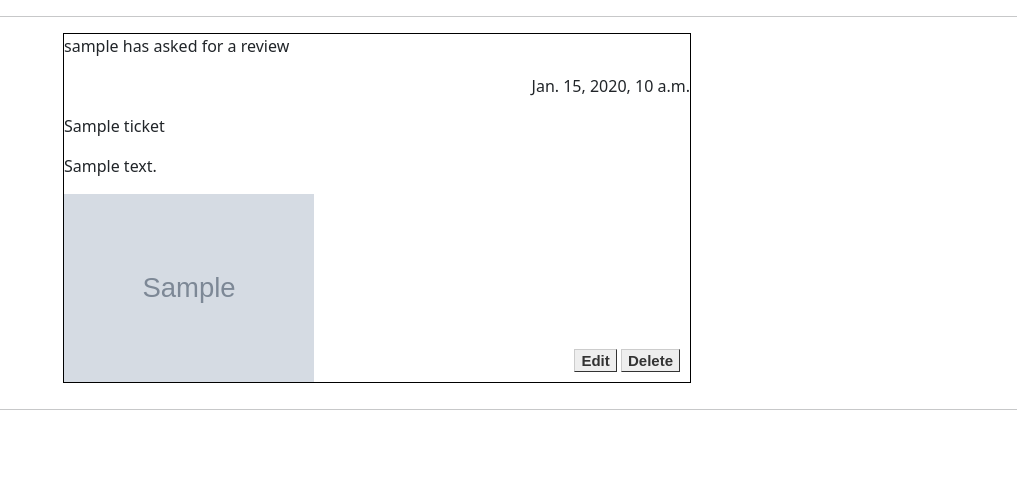
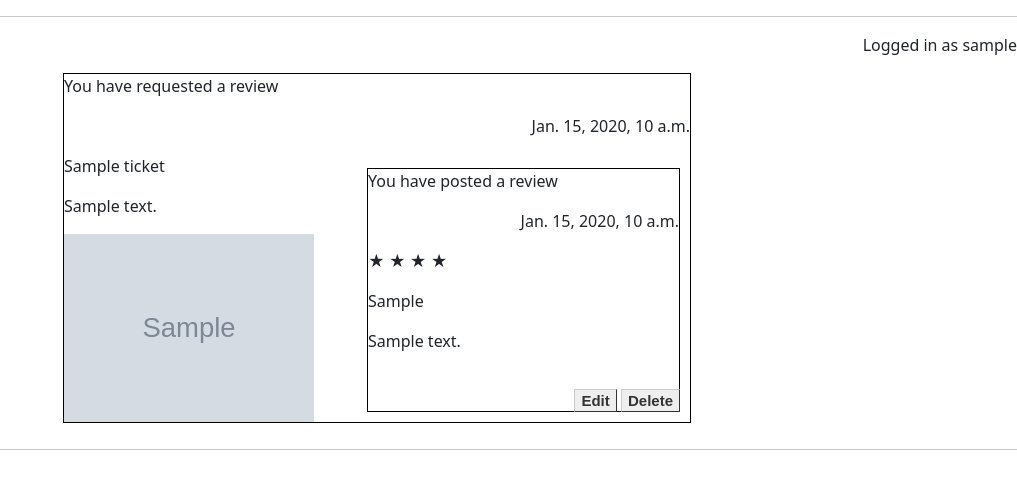
Before and after one commit to harrisafoster/P9_FOSTER_Harris_LitReview, a Django app: page /posts/ in a window 1280 px wide. Shown: the part 56-545 px from the top of the page, without its empty margins (263-1280 px from the left). Run offline with Django 3.2, Linux system fonts and the light colour scheme; a user stored in the database is signed in; tables that the repository leaves empty hold one stand-in row (values such as "Sample post"); grey boxes marked "Sample" are stand-in pictures.

Commit message:
Flux 100% fonctionnel, posts a besoin d'une amélioration sur les boutons, et abonnements à faire.

```diff
--- a/P9LR/LitReview/templates/LitReview/main.html
+++ b/P9LR/LitReview/templates/LitReview/main.html
@@ -29,8 +29,12 @@
             {% endif %}
         </div>
     </nav>
-
     <hr>
+    {% if user.is_authenticated %}
+    <div>
+        <p class="logged-in">Logged in as {{user.username}}</p>
+    </div>
+    {% endif %}
     {% block content %}
     {% endblock %}
     <hr>
--- a/P9LR/LitReview/templates/LitReview/posts.html
+++ b/P9LR/LitReview/templates/LitReview/posts.html
@@ -8,11 +8,44 @@
             <div class="critique">
                 {% for review in list_reviews %}
                     <div class="critique-body">
-                      <p>{{review.user.username}} has asked for a review</p>
+                          {% if review.user.username == user.username %}
+                                <p>You have requested a review</p>
+                          {% else %}
+                                <p>{{review.user.username}} has requested a review</p>
+                          {% endif %}
                           <p class="time_created">{{review.time_created}}</p>
                           <p>{{review.title}}</p>
                           <p>{{review.description}}</p>
                           <img src="{{review.image.url}}">
+                          {% for response in responses %}
+                                {% if response.ticket.pk is review.pk %}
+                                    <div class="response-container">
+                                        {% if response.user.username == user.username %}
+                                            <p>You have posted a review</p>
+                                        {% else %}
+                                            <p>{{response.user.username}} has posted a review</p>
+                                        {% endif %}
+                                        <p class="time_created">{{response.time_created}}</p>
+                                        {% if response.rating is 5 %}
+                                            <p>&#9733 &#9733 &#9733 &#9733 &#9733</p>
+                                        {% endif %}
+                                        {% if response.rating is 4 %}
+                                            <p>&#9733 &#9733 &#9733 &#9733</p>
+                                        {% endif %}
+                                        {% if response.rating is 3 %}
+                                            <p>&#9733 &#9733 &#9733</p>
+                                        {% endif %}
+                                        {% if response.rating is 2 %}
+                                            <p>&#9733 &#9733</p>
+                                        {% endif %}
+                                        {% if response.rating is 1 %}
+                                            <p>&#9733</p>
+                                        {% endif %}
+                                        <p>{{response.headline}}</p>
+                                        <p class="response-text">{{response.body}}</p>
+                                    </div>
+                                {% endif %}
+                          {% endfor %}
                       <div>
                           <a href="{% url 'edit_ticket' review.pk %}" class="button">Edit</a>
                           <a href="{% url 'delete_ticket' review.pk %}" class="button">Delete</a>
--- a/P9LR/LitReview/urls.py
+++ b/P9LR/LitReview/urls.py
@@ -1,7 +1,6 @@
 from django.urls import path
 from . import views
 from .views import PostListView, PersonalPostListView, UpdatePostView, DeletePostView
-
 
 
 urlpatterns = [
@@ -13,7 +12,8 @@ urlpatterns = [
     path('create_review/', views.create_review, name='create_review'),
     path('subscriptions/', views.subscriptions, name='subscriptions'),
     path('posts/', PersonalPostListView.as_view(), name='posts'),
-    path('edit_review/', views.edit_review, name='edit_review'),
+    path('review/edit/<int:pk>/', views.edit_review, name='edit_review'),
+    path('review/remove/<int:pk>/', views.delete_review, name='delete_review'),
     path('ticket/edit/<int:pk>/', UpdatePostView.as_view(), name='edit_ticket'),
     path('ticket/<int:pk>/remove/', DeletePostView.as_view(), name='delete_ticket'),
     path('ticket/respond/<int:pk>/', views.create_response, name='create_response'),
--- a/P9LR/LitReview/views.py
+++ b/P9LR/LitReview/views.py
@@ -72,13 +72,24 @@ class PostListView(ListView):
 
 
 class PersonalPostListView(ListView):
-    model = Ticket
     template_name = 'LitReview/posts.html'
     context_object_name = 'list_reviews'
 
     def get_queryset(self):
-        personal_posts = Ticket.objects.filter(user=self.request.user)
+        personal_reviews = Review.objects.filter(user=self.request.user)
+        reviewed_posts = []
+        for review in personal_reviews:
+            reviewed_posts.append(review.ticket)
+        personal_posts = list(Ticket.objects.filter(user=self.request.user))
+        for post in reviewed_posts:
+            if post not in personal_posts:
+                personal_posts.append(post)
         return sorted(personal_posts, key=operator.attrgetter('time_created'), reverse=True)
+
+    def get_context_data(self, **kwargs):
+        context = super(PersonalPostListView, self).get_context_data(**kwargs)
+        context['responses'] = Review.objects.order_by('-time_created')
+        return context
 
 
 class UpdatePostView(UpdateView):
@@ -96,6 +107,13 @@ class DeletePostView(DeleteView):
 
     def get_success_url(self):
         return reverse('posts')
+
+
+def delete_review(request):
+    if not request.user.is_authenticated:
+        return redirect('login_page')
+    context = {}
+    return render(request, 'LitReview/delete_review.html', context)
 
 
 def edit_review(request):
@@ -121,7 +139,6 @@ def create_ticket(request):
 
 
 def create_response(request, pk):
-    # form that contains both models or inherits one model into another, not necessary to use the models to create the forms
     if not request.user.is_authenticated:
         return redirect('login_page')
     ticket = Ticket.objects.get(pk=pk)
@@ -141,7 +158,25 @@ def create_response(request, pk):
 def create_review(request):
     if not request.user.is_authenticated:
         return redirect('login_page')
-    context = {}
+    form1 = TicketForm()
+    form2 = ReviewForm()
+    if request.method == "POST":
+        form1 = TicketForm(request.POST, request.FILES)
+        form2 = ReviewForm(request.POST)
+        if form1.is_valid():
+            ticket = form1.save(commit=False)
+            ticket.user = request.user
+            ticket.save()
+        ref_list = []
+        for obj in Ticket.objects.all():
+            ref_list.append(obj.pk)
+        if form2.is_valid():
+            review = form2.save(commit=False)
+            review.user = request.user
+            review.ticket = Ticket.objects.get(pk=ref_list[-1])
+            review.save()
+            return redirect('flux')
+    context = {'form1': form1, 'form2': form2}
     return render(request, 'LitReview/create_review.html', context)
 
 
--- a/P9LR/static/css/main.css
+++ b/P9LR/static/css/main.css
@@ -17,6 +17,10 @@ h1 {
 .col {
     text-align: center;
     justify-content: center;
+}
+
+.logged-in {
+    text-align: right;
 }
 
 .critique-body {
@@ -64,11 +68,10 @@ h1 {
 }
 
 .response-container {
+    display: block;
     position: relative;
     border: 1px solid black;
-    margin-left: auto;
-    margin-right: auto;
-    margin-bottom: 10px;
+    margin: 0 auto 10% auto;
     width: 50%;
     height: 70%;
     text-align: left;
```
Also changed, not shown: P9LR/LitReview/templates/LitReview/create_review.html (+7 -2 lines), P9LR/LitReview/templates/LitReview/delete_review.html (added, +10 -0 lines), P9LR/LitReview/templates/LitReview/flux.html (+15 -5 lines), P9LR/media/images/6918929-download-high-resolution-winter-images.jpg (added). Lines whose indentation alone changed are shown as unchanged.
